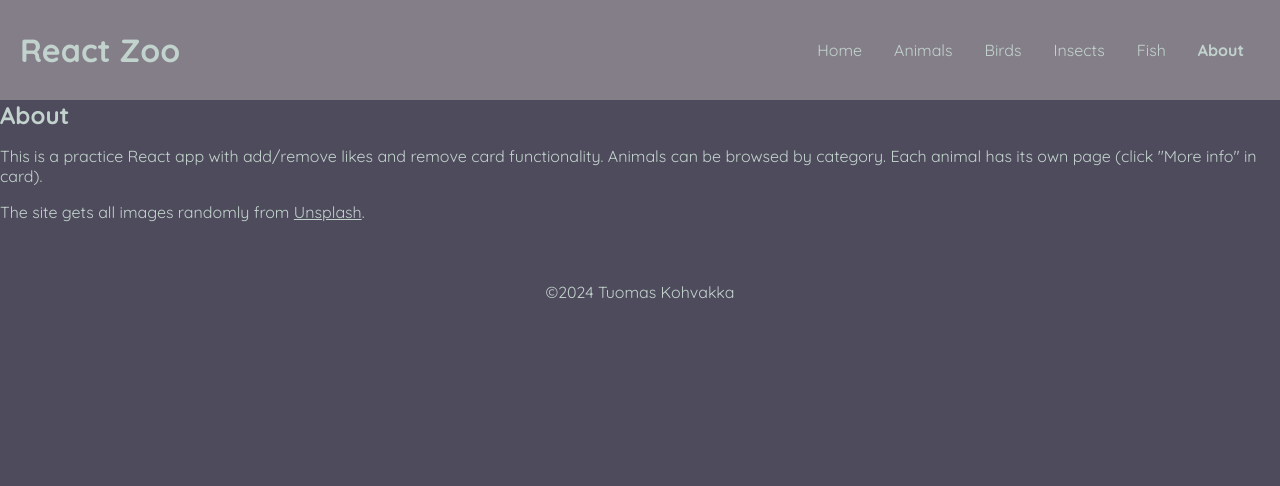
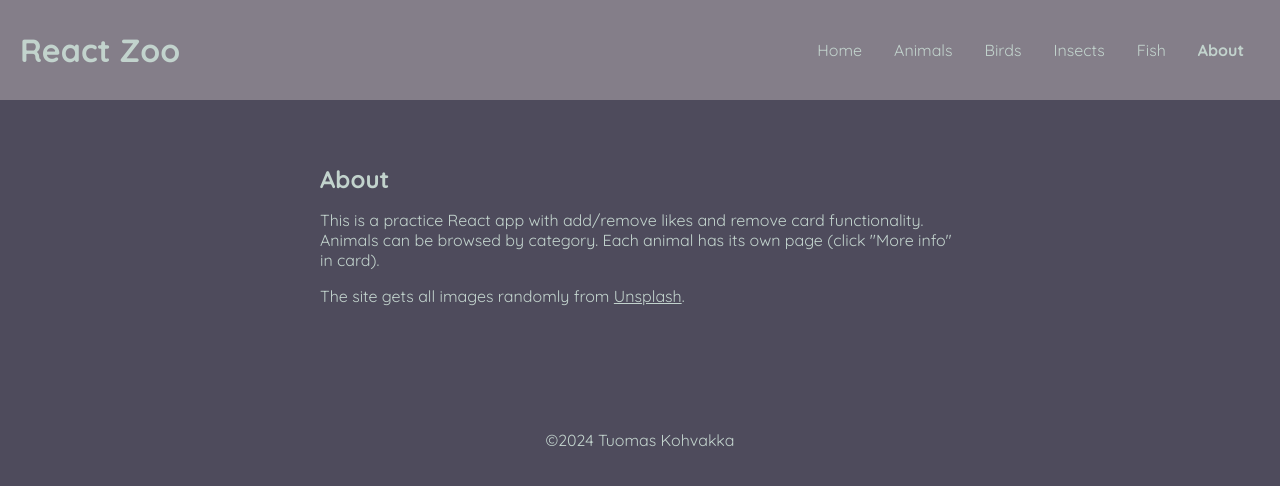
Before and after one commit to tauoms/react-zoo, a React (Vite) app: page /react-zoo/about in a window 1280 px wide. Shown: the top 486 px of the page. Built offline with nearby package versions, Linux system fonts and the light colour scheme.

Commit message:
Style About page layout

```diff
--- a/src/main.css
+++ b/src/main.css
@@ -93,7 +93,8 @@ a.active {
 }
 
 #AboutPage {
-  width: 100%;
+  width: 50%;
+  margin: 4rem auto;
 }
 
 #AboutPage p {
```
